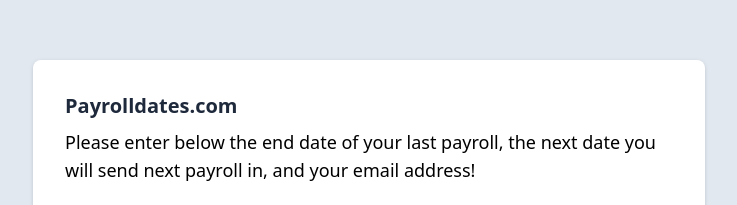
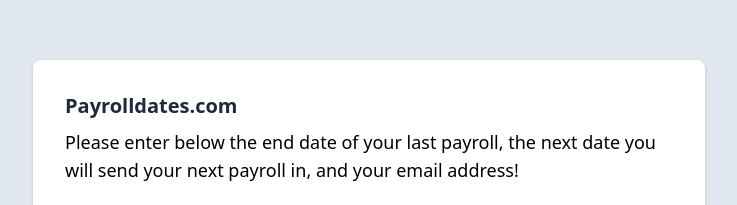
Before and after one commit to MaximilianHansen/payrolldates, a website: page index.html in a window 1280 px wide. Shown: the part 133-338 px from the top of the page, without its empty margins (271-1008 px from the left). Drawn offline with nearby package versions, Linux system fonts and the light colour scheme.

Commit message:
scheduling updates

```diff
--- a/index.html
+++ b/index.html
@@ -16,7 +16,7 @@
 
             <div class="max-w-2xl p-8 bg-white rounded-lg drop-shadow m-4">
             <div class="font-bold text-xl mb-2 text-slate-800">Payrolldates.com</div>
-            <label class="text-lg self-center mt-4">Please enter below the end date of your last payroll, the next date you will send next payroll in, and your email address!</label>
+            <label class="text-lg self-center mt-4">Please enter below the end date of your last payroll, the next date you will send your next payroll in, and your email address!</label>
                 <div class="flex flex-row gap-x-4 flex-wrap justify-items-start w-full">
                     <div class="flex no-wrap grow">
                     <label class="text-lg shrink-0 self-center mt-6 mr-4">End Date:</label>
```
